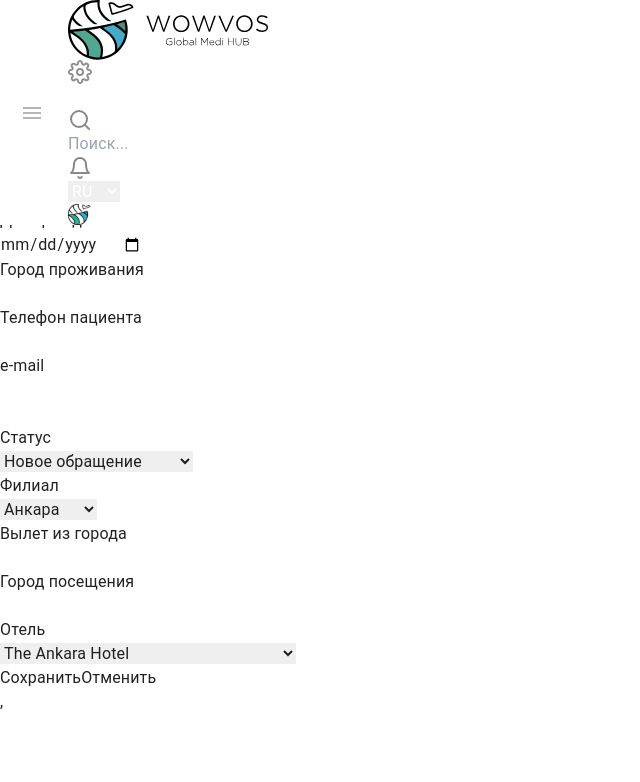
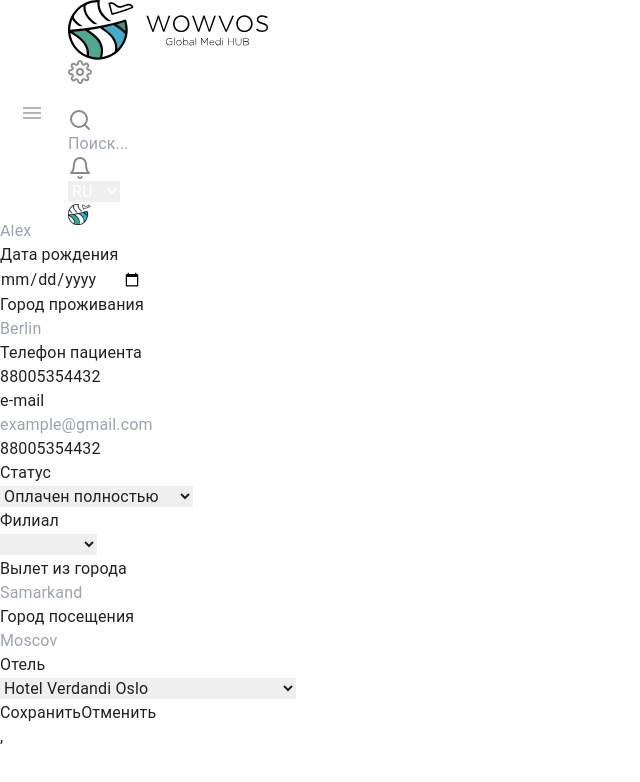
Before and after one commit to mustafa0512/crm, a React (Vite) app: page /editclient/1 in a window 1280 px wide. Shown: the top 782 px of the page, without its empty margins (0-640 px from the left). Built offline with nearby package versions, Linux system fonts and the light colour scheme; data requests are answered from the project's data file; sample sign-in values are in the browser's storage.

Commit message:
create edit client

```diff
--- a/db.json
+++ b/db.json
@@ -48,20 +48,20 @@
       "id": 2
     },
     {
-      "branch": "Осло",
+      "branch": "Стамбул",
       "status": "Вылетел",
-      "hotel": "Exclusive Gramado by Gramado Parks",
+      "hotel": "The Ankara Hotel",
       "cost": 230000,
       "takeOff": "В: 30 января, 2023 | 06:35",
       "arrive": "П: 31 января, 2023 | 14:35",
-      "client": "Alexa",
-      "date": "2023-06-08",
-      "city": "Berlin",
-      "telNumber": "88005354432",
+      "client": "AlexAdams",
+      "date": "2023-06-02",
+      "city": "samarkand",
+      "telNumber": "9008999098",
       "email": "example@gmail.com",
-      "secTelNumber": "88005354432",
-      "from_city": "Berlin",
-      "to_city": "Moscov",
+      "secTelNumber": "9008999098",
+      "from_city": "Samarkand",
+      "to_city": "Kair",
       "id": 3
     },
     {
--- a/src/pages/EditClient.tsx
+++ b/src/pages/EditClient.tsx
@@ -27,6 +27,25 @@ type typeHotel = {
     exampleRequired: string;
 };
 
+type typeClient = {
+    id: number
+    client: string;
+    date: string;
+    email: string;
+    city: string;
+    status: string;
+    telNumber: number;
+    branch: string;
+    secTelNumber: number;
+    hotel: string
+    from_city: string
+    to_city: string
+    cost: number
+    takeOff: string
+    arrive: string
+    exampleRequired: string;
+};
+
 
 interface EditClientProps {
 
@@ -34,12 +53,15 @@ interface EditClientProps {
 
 const EditClient: React.FC<EditClientProps> = () => {
     const [hotel, setHotel] = useState<Array<typeHotel>>([]);
+    const [person, setPerson] = useState<Array<typeClient>>([]);
     const [branches, setBranches] = useState<string | undefined>();
     const [statuses, setStatuses] = useState<string | undefined>();
     const [hotels, setHotels] = useState<string | undefined>();
 
-    const id = window.location.href.split("/").at(-1);
+    const id: any = window.location.href.split("/").at(-1);
+    const filPerson = person.filter(item => item.id === +id)
 
+    console.log(filPerson);
 
 
     const {
@@ -59,7 +81,8 @@ const EditClient: React.FC<EditClientProps> = () => {
             city: data.city,
             telNumber: data.telNumber,
             from_city: data.from_city,
-            to_city: data.to_city
+            to_city: data.to_city,
+            secTelNumber: data.secTelNumber
         })
             .then(res => console.log(res.data))
 
@@ -76,6 +99,17 @@ const EditClient: React.FC<EditClientProps> = () => {
 
     }, []);
 
+    useEffect(() => {
+
+        const getUsers = async () => {
+            const res = await axios.get(BASE_URL + "/customers")
+            setPerson(res.data);
+        }
+
+        getUsers()
+
+    }, []);
+
     const navigate = useNavigate();
     const getLocalUser: any = localStorage.getItem("user")
 
@@ -85,14 +119,15 @@ const EditClient: React.FC<EditClientProps> = () => {
         navigate('/signin')
     }
 
-
-
     return (
         <div>
             <div className="flex items-center justify-between max-w-[1470px] m-auto px-6 mb-[50px]">
-                <div className="w-[440px] flex items-center justify-between">
-                    <h1 className="text-[36px] text-[#000] font-semibold">
-                        Добавить клиента
+                <div className="min-w-[130px] flex items-center justify-between">
+                    <Link to={'/'} >
+                        <img src="/img/chevron-left.svg" alt="" />
+                    </Link>
+                    <h1 className="text-[36px] ml-[20px] text-[#000] font-semibold">
+                        {filPerson[0]?.client}
                     </h1>
                 </div>
             </div>
@@ -110,6 +145,7 @@ const EditClient: React.FC<EditClientProps> = () => {
                                         className="mt-[15px] border-[1px] border-[#D6D5D5] rounded-[5px] w-[550px] outline-none py-2 px-3 text-[#333333]"
                                         type="text"
                                         {...register("client", { pattern: /^[A-Za-z]+$/i, required: true, maxLength: 20 })}
+                                        placeholder={filPerson[0]?.client}
                                     />
                                 </label>
 
@@ -128,6 +164,7 @@ const EditClient: React.FC<EditClientProps> = () => {
                                             className="mt-[15px] border-[1px] border-[#D6D5D5] rounded-[5px] w-[260px] outline-none py-2 px-3 text-[#333333]"
                                             type="text"
                                             {...register("city", { pattern: /^[A-Za-z]+$/i, required: true, maxLength: 20 })}
+                                            placeholder={filPerson[0]?.city}
                                         />
                                     </label>
                                 </div>
@@ -140,6 +177,7 @@ const EditClient: React.FC<EditClientProps> = () => {
                                                 className="mt-[15px] border-[1px] border-[#D6D5D5] rounded-[5px] w-[260px] outline-none py-2 px-3 text-[#333333]"
                                                 type="number"
                                                 {...register("telNumber", { required: true, pattern: /^[0-9+-]+$/ })}
+                                                value={filPerson[0]?.telNumber}
                                             />
                                         </label>
                                         <label>
@@ -148,6 +186,7 @@ const EditClient: React.FC<EditClientProps> = () => {
                                                 className="mt-[15px] border-[1px] border-[#D6D5D5] rounded-[5px] w-[260px] outline-none py-2 px-3 text-[#333333]"
                                                 type="email"
                                                 {...register("email", { required: true, pattern: /^\S+@\S+$/i })}
+                                                placeholder={filPerson[0]?.email}
                                             />
                                         </label>
                                     </div>
@@ -156,6 +195,7 @@ const EditClient: React.FC<EditClientProps> = () => {
                                             className="mt-[15px] border-[1px] border-[#D6D5D5] rounded-[5px] w-[260px] outline-none py-2 px-3 text-[#333333]"
                                             type="number"
                                             {...register("secTelNumber", { required: true, pattern: /^[0-9+-]+$/ })}
+                                            value={filPerson[0]?.telNumber}
                                         />
                                     </label>
                                 </div>
@@ -168,6 +208,7 @@ const EditClient: React.FC<EditClientProps> = () => {
                                         className="mt-[15px] border-[1px] border-[#D6D5D5] rounded-[5px] w-[550px] outline-none py-2 px-3 text-[#333333] mb-[20px]"
                                         onClick={(e: any) => setStatuses(e.target.value)}
                                     >
+                                        <option value={filPerson[0]?.status}>{filPerson[0]?.status}</option>
                                         <option value="Новое обращение">Новое обращение</option>
                                         <option value="Предоплата">Предоплата</option>
                                         <option value="Оплачен полностью">Оплачен полностью</option>
@@ -183,6 +224,7 @@ const EditClient: React.FC<EditClientProps> = () => {
                                         className="mt-[15px] border-[1px] border-[#D6D5D5] rounded-[5px] w-[550px] outline-none py-2 px-3 text-[#333333] mb-[20px]"
                                         onClick={(e: any) => setBranches(e.target.value)}
                                     >
+                                        <option value={filPerson[0]?.branch} >{filPerson[0]?.branch}</option>
                                         <option value="Анкара">Анкара</option>
                                         <option value="Нью Йорк">Нью Йорк</option>
                                         <option value="Берлин">Берлин</option>
@@ -199,6 +241,7 @@ const EditClient: React.FC<EditClientProps> = () => {
                                             className="mt-[15px] border-[1px] border-[#D6D5D5] rounded-[5px] w-[260px] outline-none py-2 px-3 text-[#333333]"
                                             type="text"
                                             {...register("from_city", { pattern: /^[A-Za-z]+$/i })}
+                                            placeholder={filPerson[0]?.from_city}
 
                                         />
                                     </label>
@@ -208,6 +251,7 @@ const EditClient: React.FC<EditClientProps> = () => {
                                             className="mt-[15px] border-[1px] border-[#D6D5D5] rounded-[5px] w-[260px] outline-none py-2 px-3 text-[#333333]"
                                             type="text"
                                             {...register("to_city", { pattern: /^[A-Za-z]+$/i })}
+                                            placeholder={filPerson[0]?.to_city}
                                         />
                                     </label>
                                 </div>
@@ -218,6 +262,8 @@ const EditClient: React.FC<EditClientProps> = () => {
                                         className="mt-[15px] border-[1px] border-[#D6D5D5] rounded-[5px] w-[550px] outline-none py-2 px-3 text-[#333333] mb-[20px]"
                                         onClick={(e: any) => setHotels(e.target.value)}
                                     >
+                                        <option value={filPerson[0]?.hotel} >{filPerson[0]?.hotel}</option>
+
                                         {
                                             hotel.map(item => <option key={item.id} value="The Ankara Hotel">{item.hotelName}</option>)
                                         }
```
Also changed, not shown: public/img/chevron-left.svg (added).
